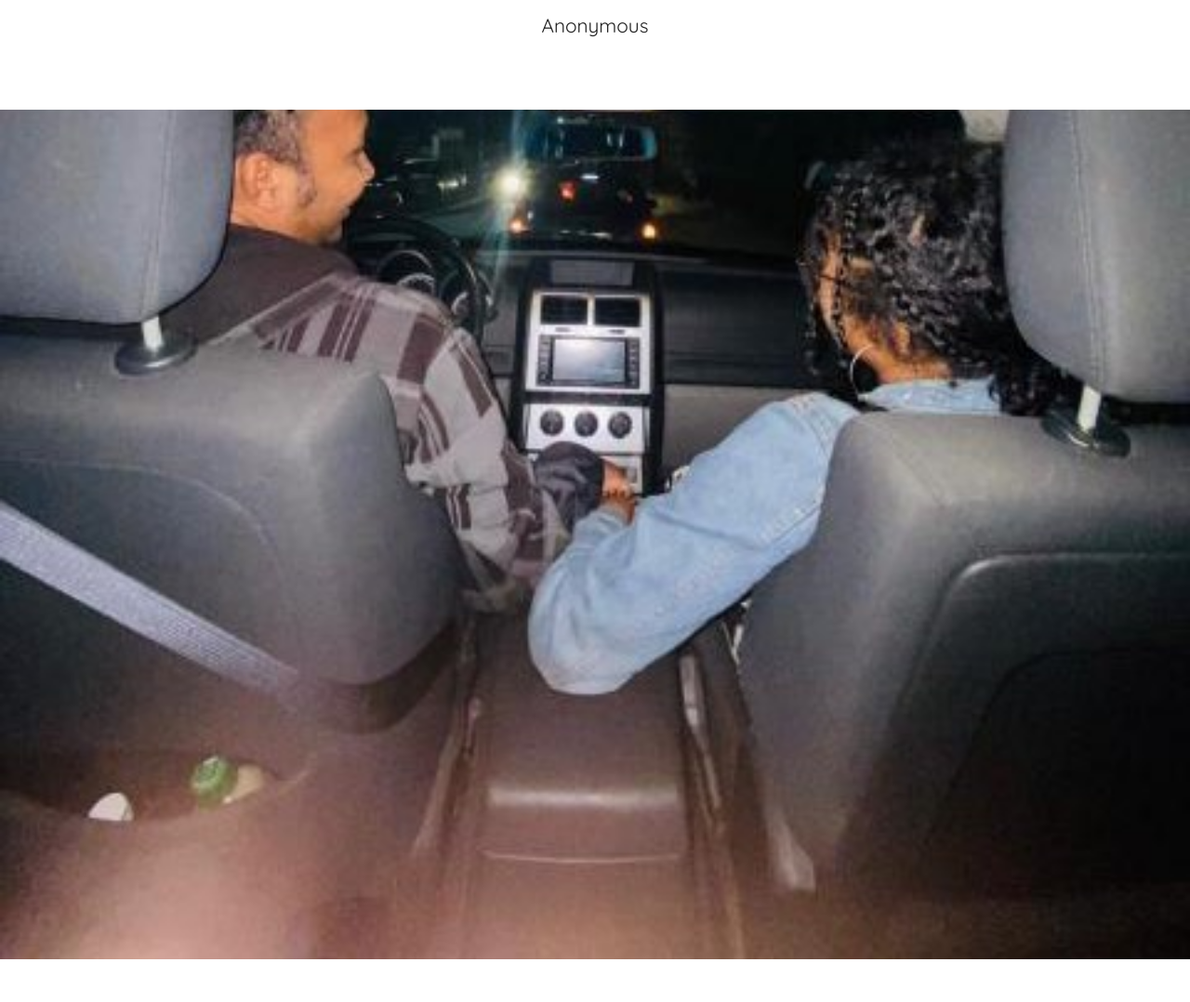
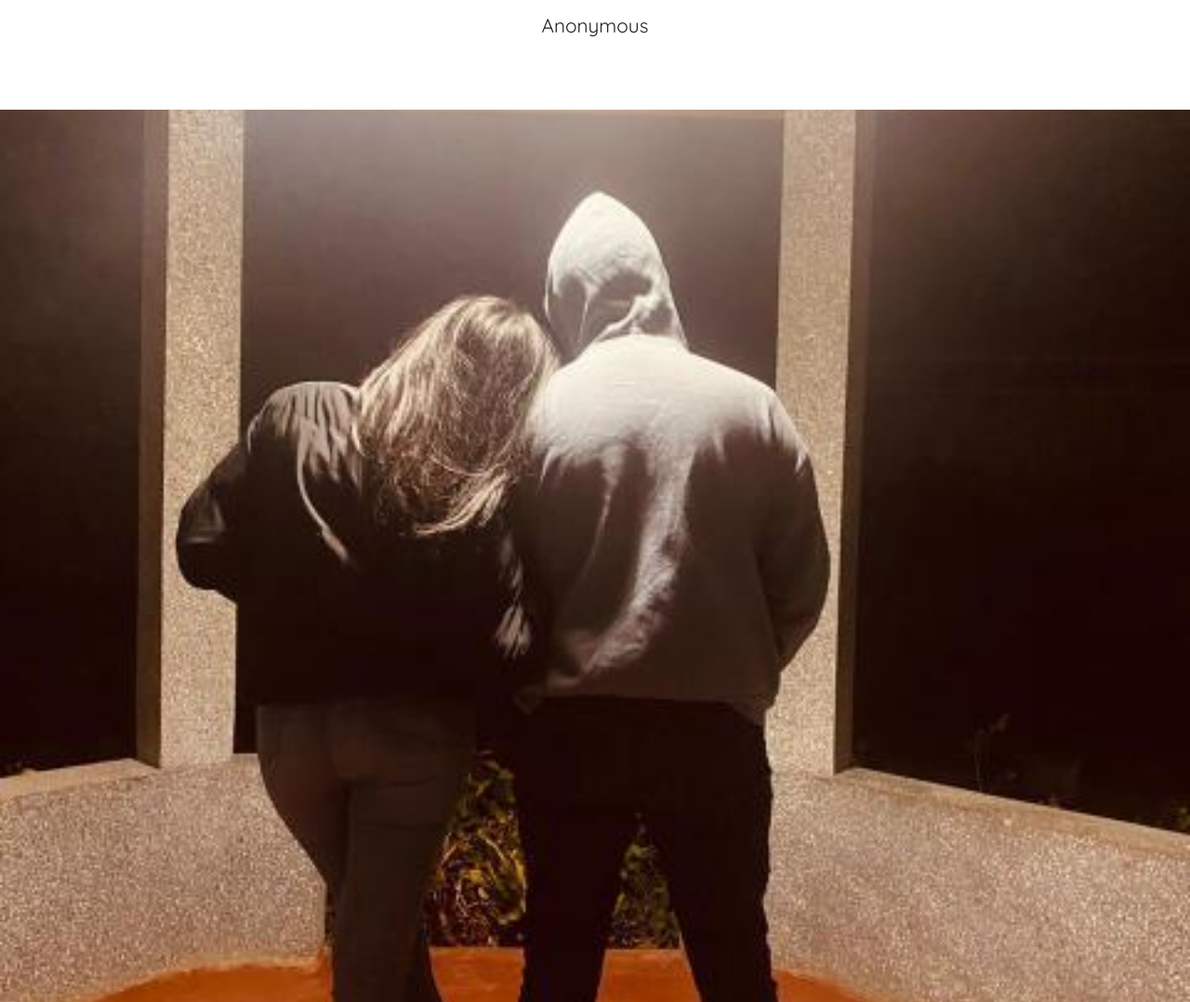
Before and after one commit to michelbro/weddingSS, a plain HTML site: page index.html in a window 1280 px wide. Shown: the part 3449-4527 px from the top of the page at 93% size. Drawn offline with Linux system fonts and the light colour scheme.

Commit message:
Update style.css
changement d'image

```diff
--- a/style.css
+++ b/style.css
@@ -362,7 +362,7 @@ a:hover{
 .hands{
     height: 120vh;
     width: 100%;
-    background-image: url('img/9.jpg');
+    background-image: url('img/11.jpg');
     background-size: cover;
     background-position-y: center;
     background-attachment: fixed;
```
